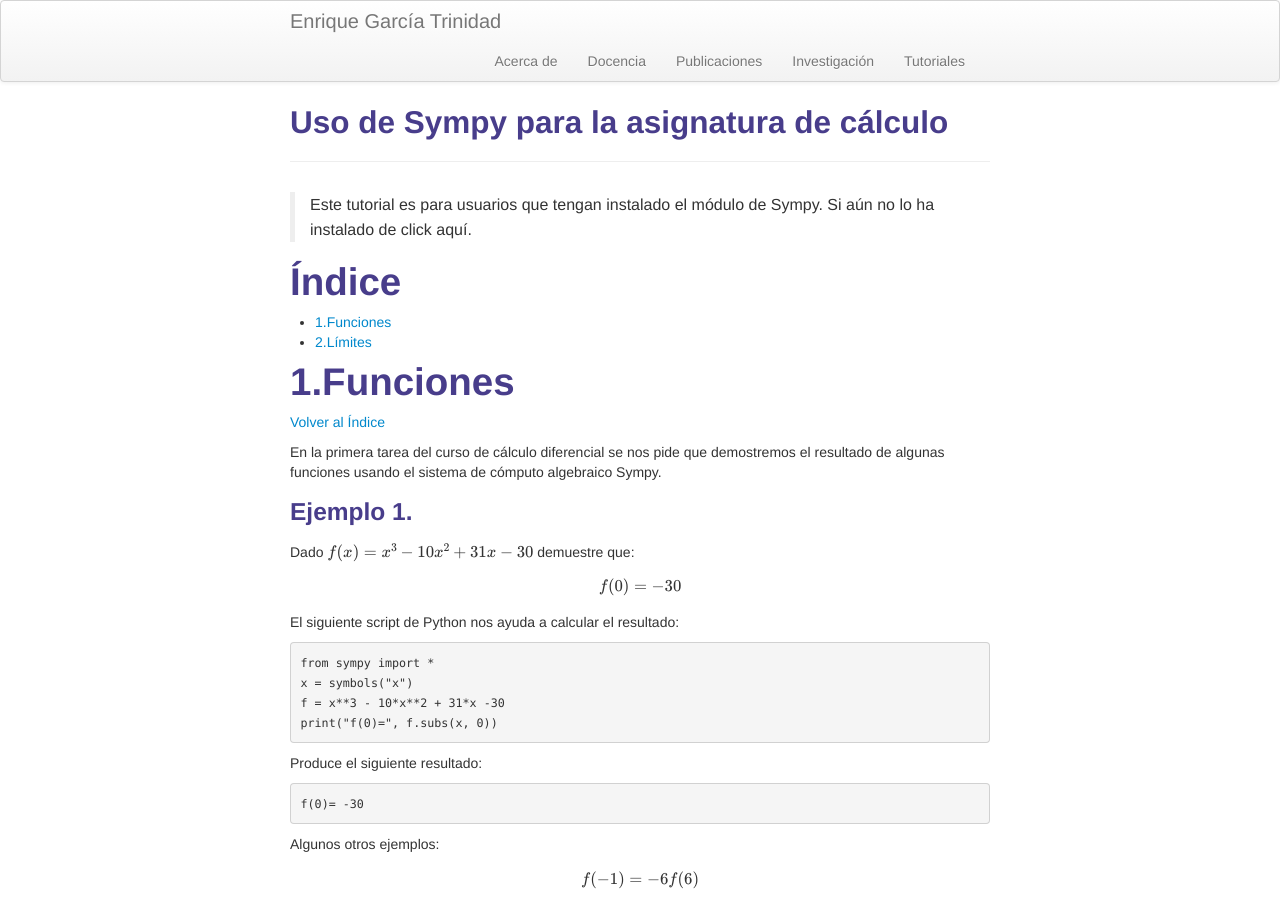
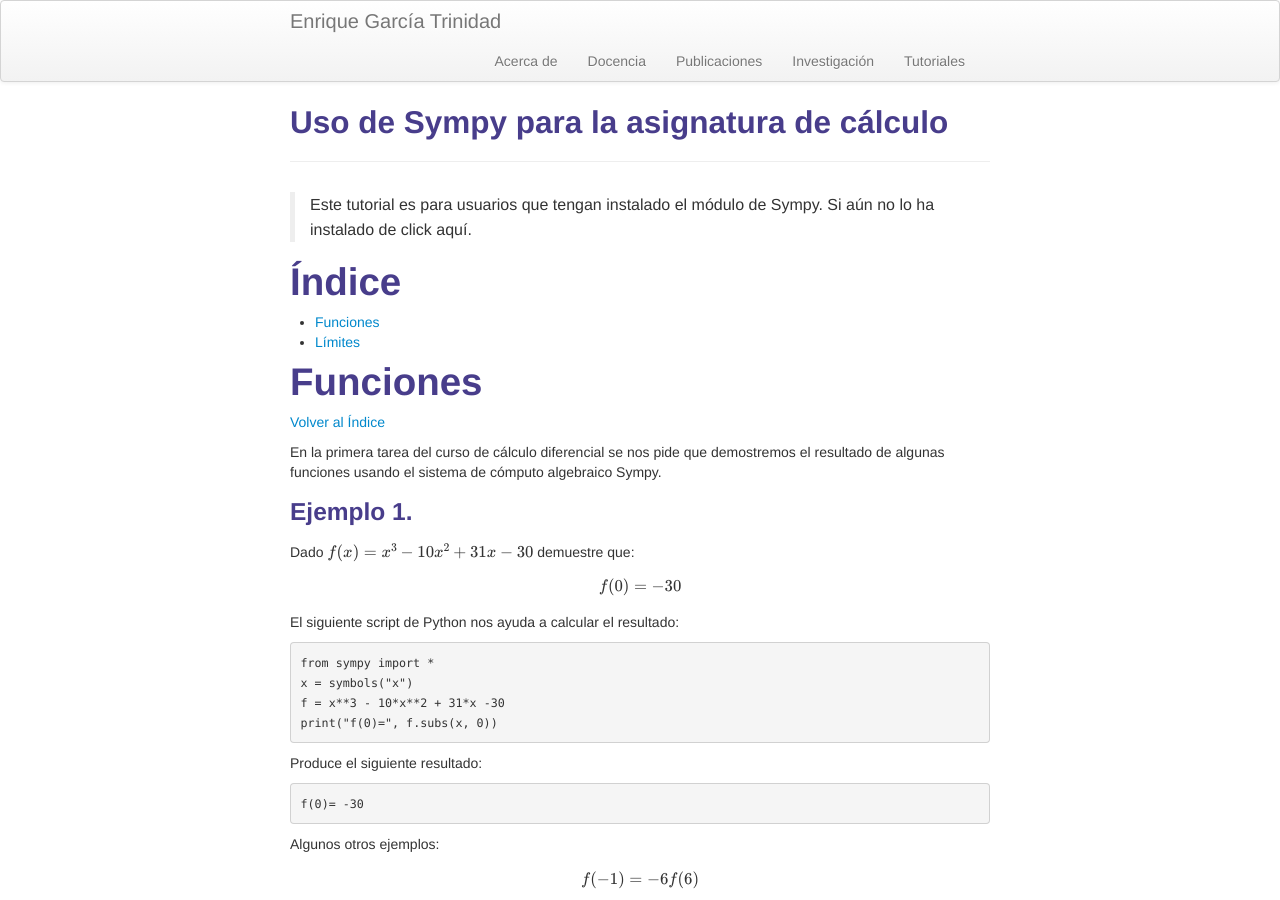
Before and after one commit to enriGarcia/enriGarcia.github.io, a Jekyll site: the page built from pages/instructions/calculusSympy.md, in a window 1280 px wide and 900 px high. Built offline with Jekyll 4.4.1, drawn with Linux system fonts in a browser that asks for light colours; some of the changed text lies outside the part shown.

Commit message:
webpage update

````diff
--- a/pages/instructions/calculusSympy.md
+++ b/pages/instructions/calculusSympy.md
@@ -6,11 +6,11 @@ description: Tutorial de uso de Sympy
 > Este tutorial es para usuarios que tengan instalado el módulo de Sympy. Si aún no lo ha instalado de click aquí.
 
 # Índice
-- [1.Funciones](#1.funciones)
-- [2.Límites](#2.límites)
+- [Funciones](#funciones)
+- [Límites](#límites)
 
 
-# 1.Funciones
+# Funciones
 [Volver al Índice](#índice)
 
 En la primera tarea del curso de cálculo diferencial se nos pide que demostremos el resultado de algunas funciones usando el sistema de cómputo algebraico Sympy.
@@ -139,12 +139,12 @@ Resultado:
 0
 ```
 
-# 2.Límites
+# Límites
 [Volver al Índice](#índice)
 
 En la segunda tarea del curso de cálculo diferencial se nos pide que demostremos el resultado de algunos límites usando el sistema de cómputo algebraico Sympy.
 
-### Ejemplo 1.
+### Ejemplo 4.
 
 Demostrar cada una de las siguientes igualdades:
 
@@ -167,7 +167,7 @@ Produce el siguiente resultado:
 El límite de la función que tiende a oo es -2/5
 ```
 
-### Ejemplo 2.
+### Ejemplo 5.
 
 $$\begin{aligned}
 \lim_{x\to\infty} \frac{6x^{3}-5x^{2}+3}{2x^{3}+4x-7} = 3
````
Also changed, not shown: other parts of pages/instructions/calculusSympy.md (+1 -1 lines).
